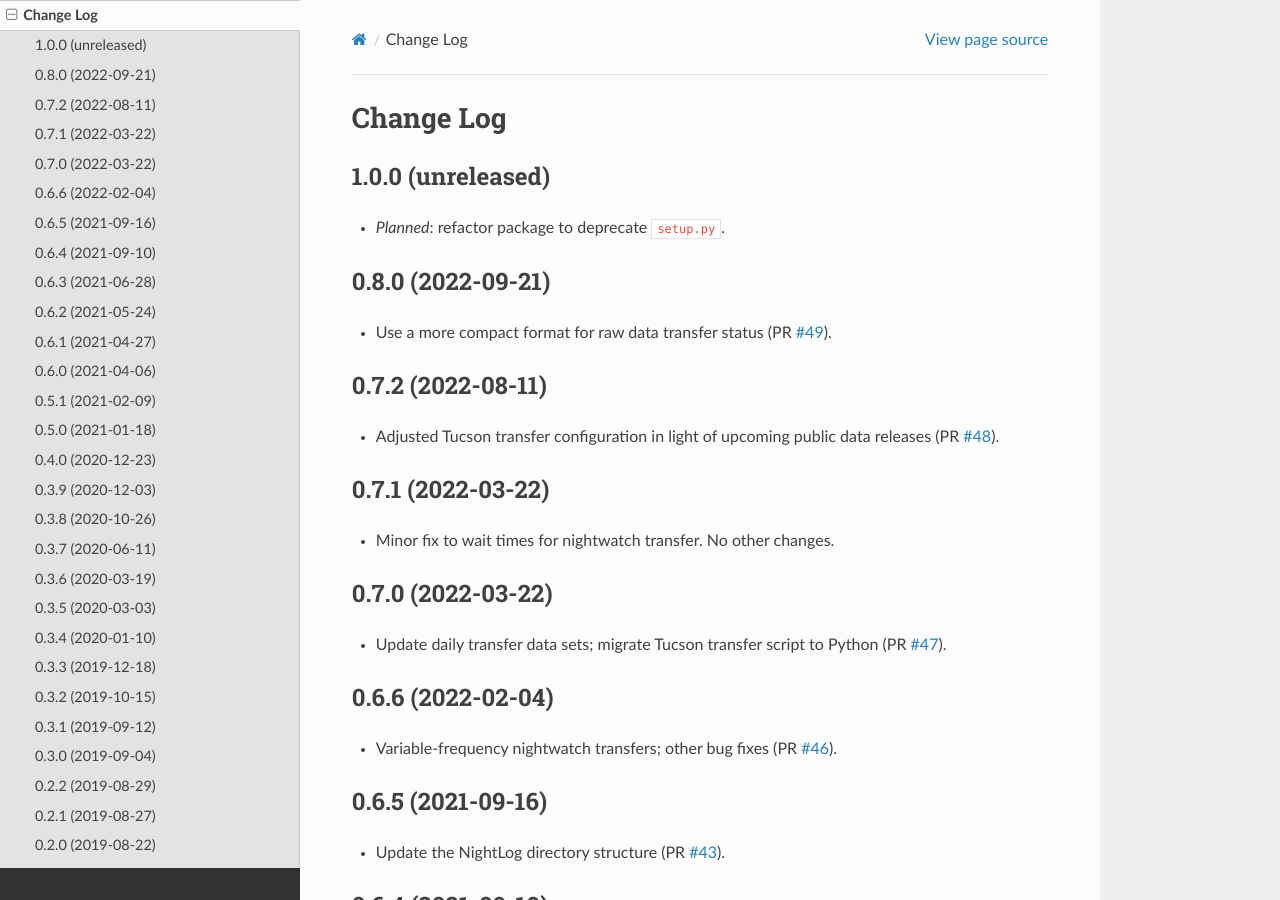
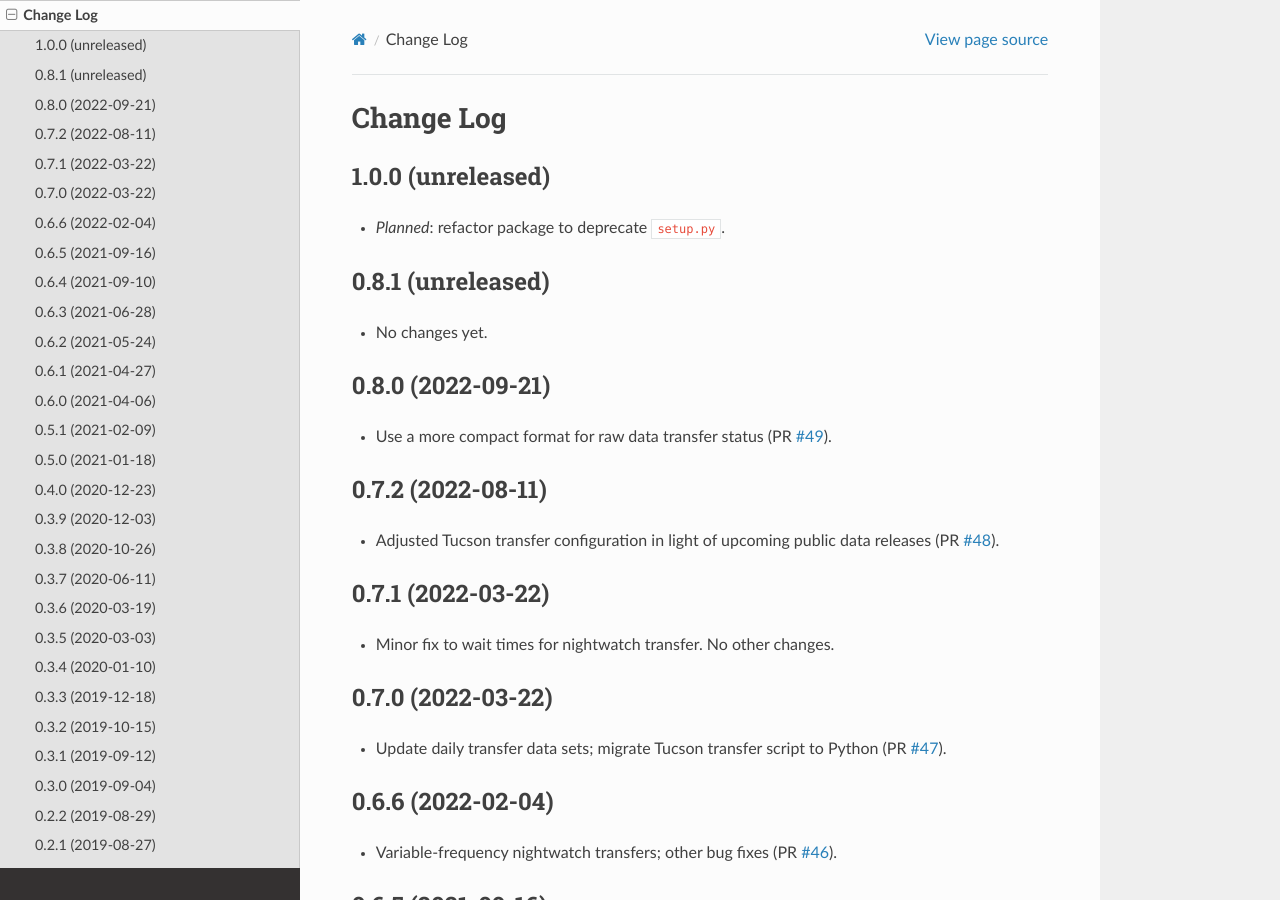
Before and after one commit to desihub/desitransfer, a Sphinx documentation site: the page built from doc/changes.rst, in a window 1280 px wide and 900 px high. Built offline with Sphinx 7.4.7 and the Read the Docs theme 2.0.0, drawn with Linux system fonts in a browser that asks for light colours.

Commit message:
bump version after tag

```diff
--- a/doc/changes.rst
+++ b/doc/changes.rst
@@ -6,6 +6,11 @@ Change Log
 ------------------
 
 * *Planned*: refactor package to deprecate ``setup.py``.
+
+0.8.1 (unreleased)
+------------------
+
+* No changes yet.
 
 0.8.0 (2022-09-21)
 ------------------
--- a/py/desitransfer/_version.py
+++ b/py/desitransfer/_version.py
@@ -1 +1 @@
-__version__ = '0.8.0'
+__version__ = '0.8.1.dev427'
```
